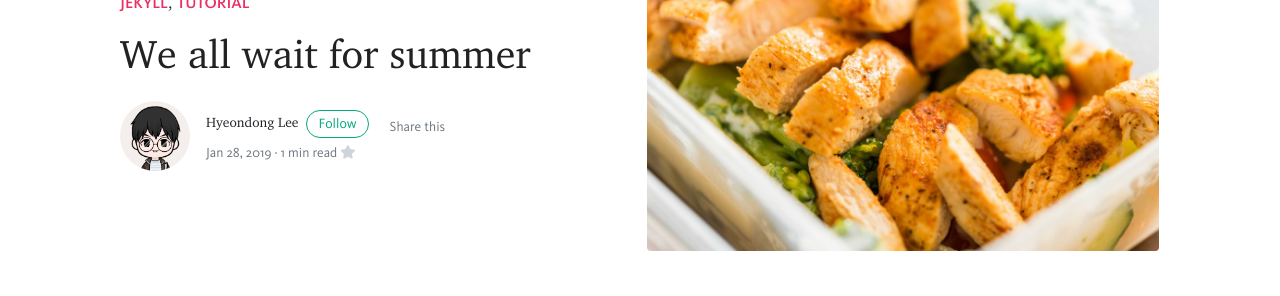
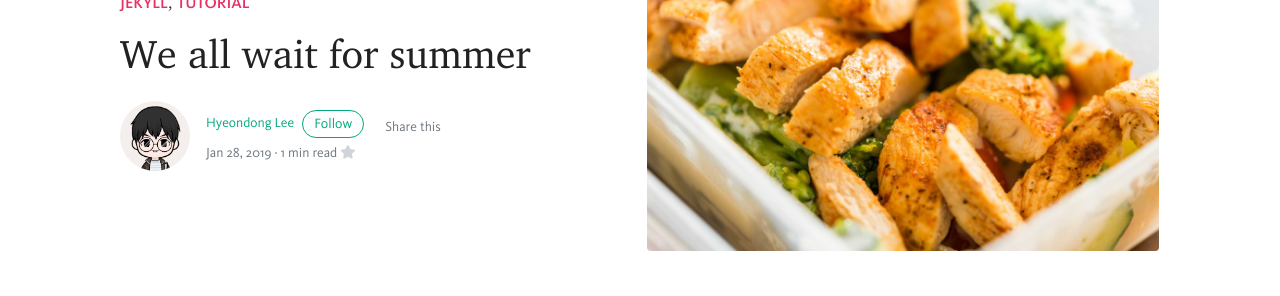
Before and after one commit to hayden-rhee/devlog, a Jekyll site: the page built from _posts/2019-01-28-we-all-wait-for-summer.md, in a window 1280 px wide. Shown: the part 200-496 px from the top of the page. Built offline with Jekyll 4.4.1, drawn with Linux system fonts in a browser that asks for light colours; nearby versions of some CDN libraries; comment, search, counter and statistics services are not loaded.

Commit message:
automatic commit on 2020-07-07 20:23:04

```diff
--- a/_layouts/post.html
+++ b/_layouts/post.html
@@ -16,12 +16,10 @@
 					</p>
 					<h1 class="display-4 mb-4 article-headline">{{ page.title }}</h1>
 					<div class="d-flex align-items-center">
-												<a style="color: #212529" href="{{site.baseurl}}/{{author.myurl}}">
 												{% if author.avatar %}
-												</a>
-                        <img class="rounded-circle" src="{{site.baseurl}}/{{author.avatar}}" alt="{{author.name}}" width="70"/>
+												<a href="{{site.baseurl}}/{{author.myurl}}"><img class="rounded-circle" src="{{site.baseurl}}/{{author.avatar}}" alt="{{author.name}}" width="70"/></a>
                         {% endif %}
-						<small class="ml-3"> {{ author.name }}
+						<small class="ml-3"> <a href="{{site.baseurl}}/{{author.myurl}}">{{ author.name }}</a>
 										<span><a target="_blank" href="{{ author.twitter }}" class="btn btn-outline-success btn-sm btn-round ml-1">Follow</a></span>
                     <span class="text-muted d-block mt-1">{{ page.date | date: '%b %d, %Y' }} · {% include meta-read-time.html %} <i class="fa fa-star text-gray"></i></span>
 						</small>
```
